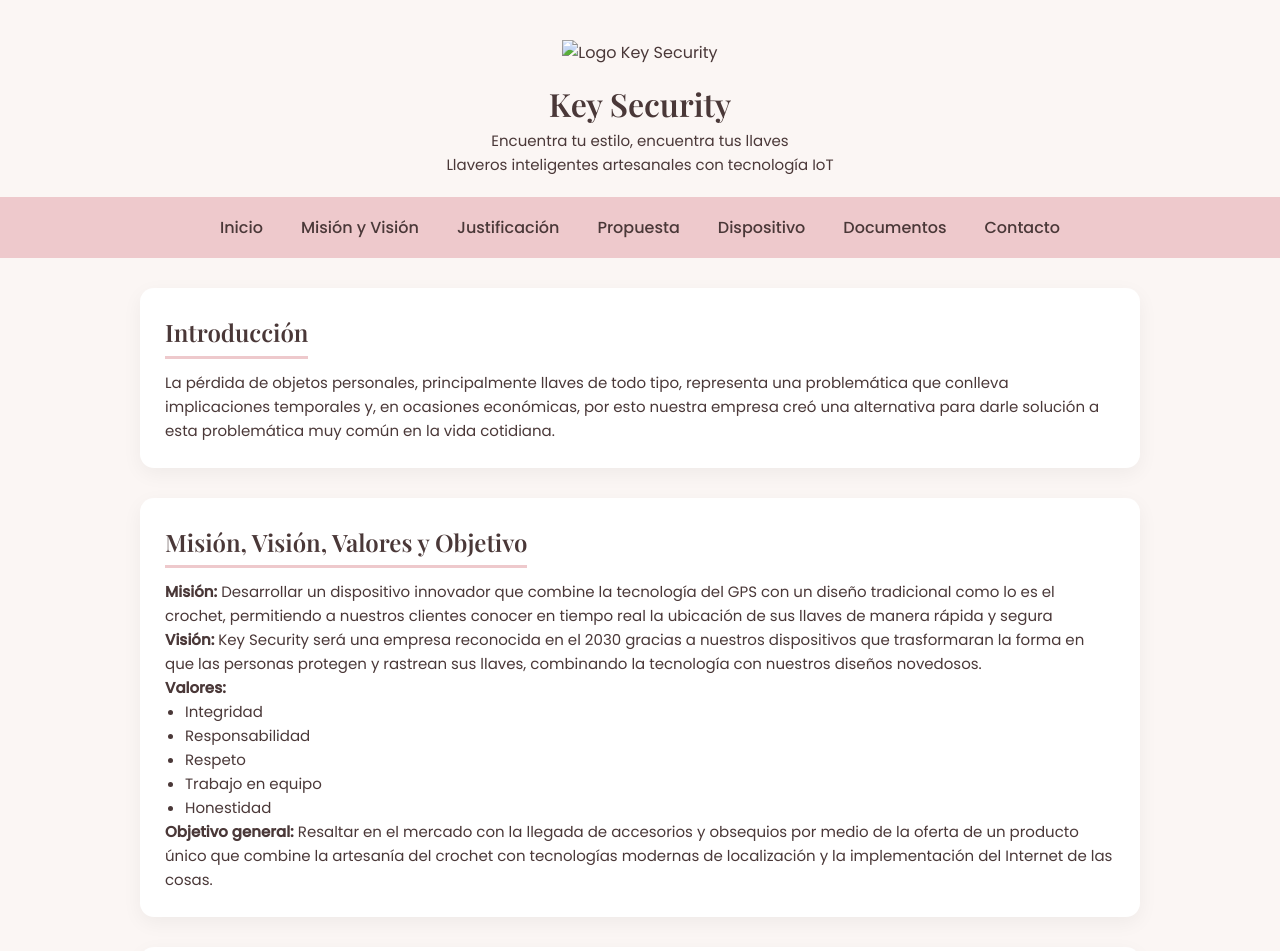
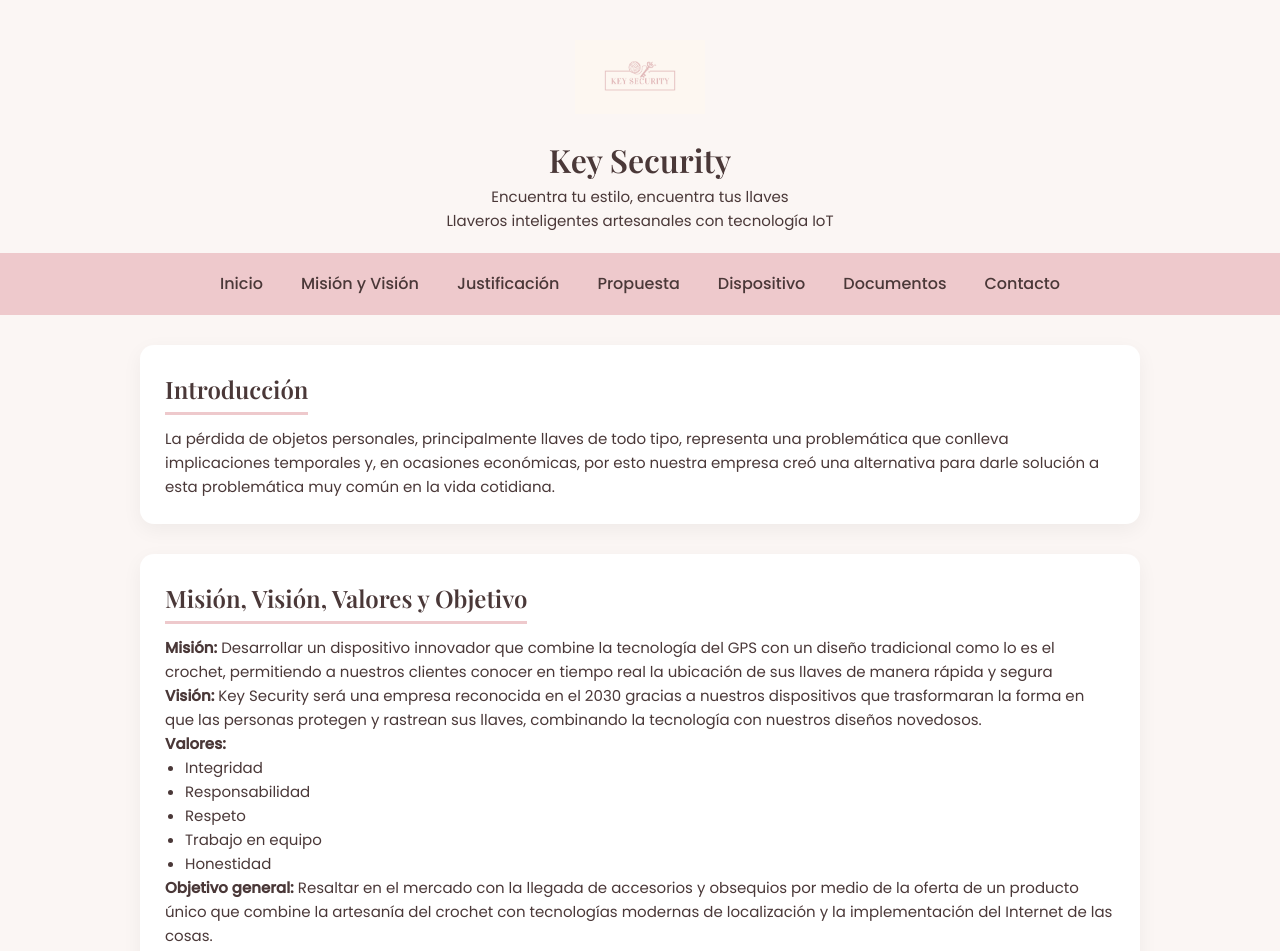
Before and after one commit to marianx09jm-dotcom/Keysecurity, a plain HTML site: page index.html in a window 1280 px wide. Shown: the top 951 px of the page. Drawn offline with nearby package versions, Linux system fonts and the light colour scheme.

Commit message:
index.html

```diff
--- a/index.html
+++ b/index.html
@@ -116,7 +116,7 @@
 <body>
 
   <header>
-    <img src="logo-key.png.jpg" alt="Logo Key Security">
+    <img src="Logo positivo.png" alt="Logo Key Security">
     <h1>Key Security</h1>
      <p>Encuentra tu estilo, encuentra tus llaves</p>
     <p>Llaveros inteligentes artesanales con tecnología IoT</p>
```
